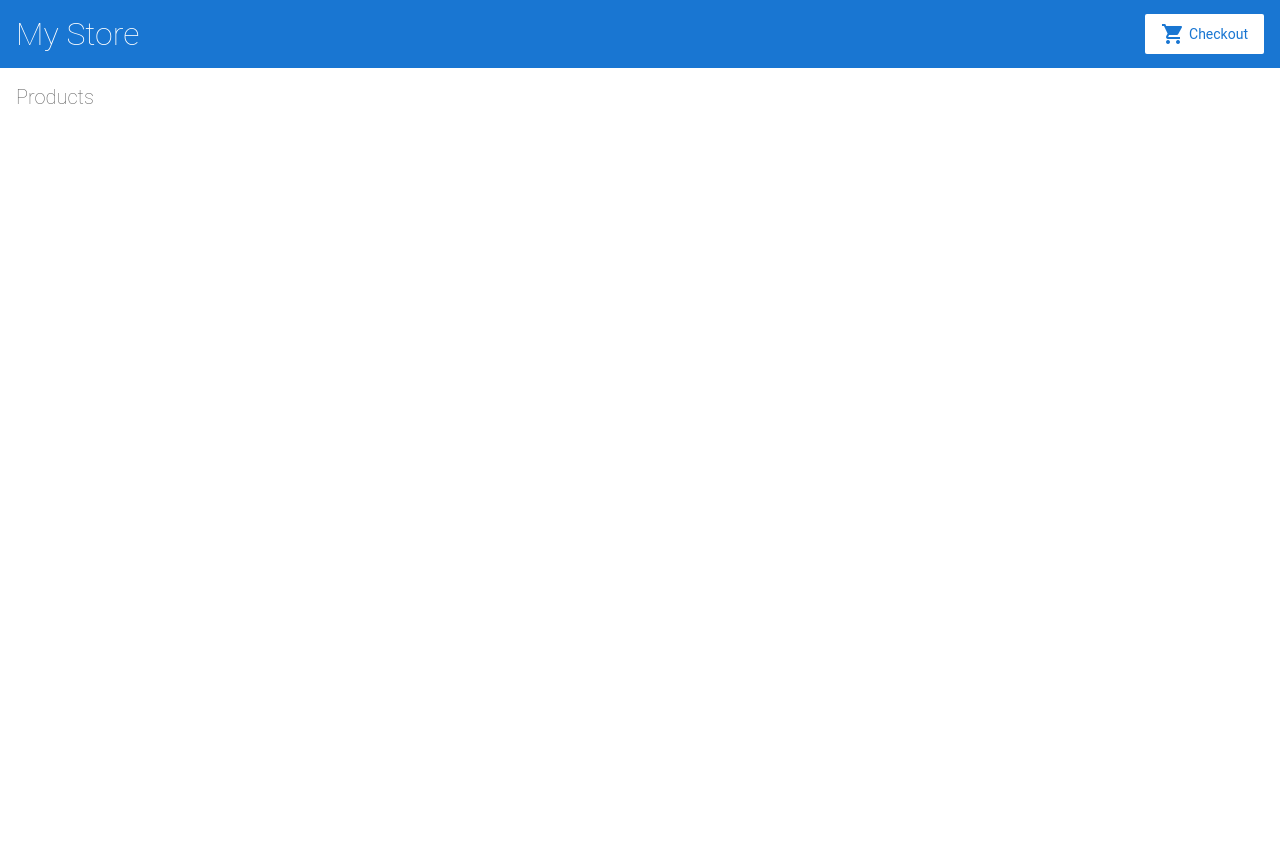
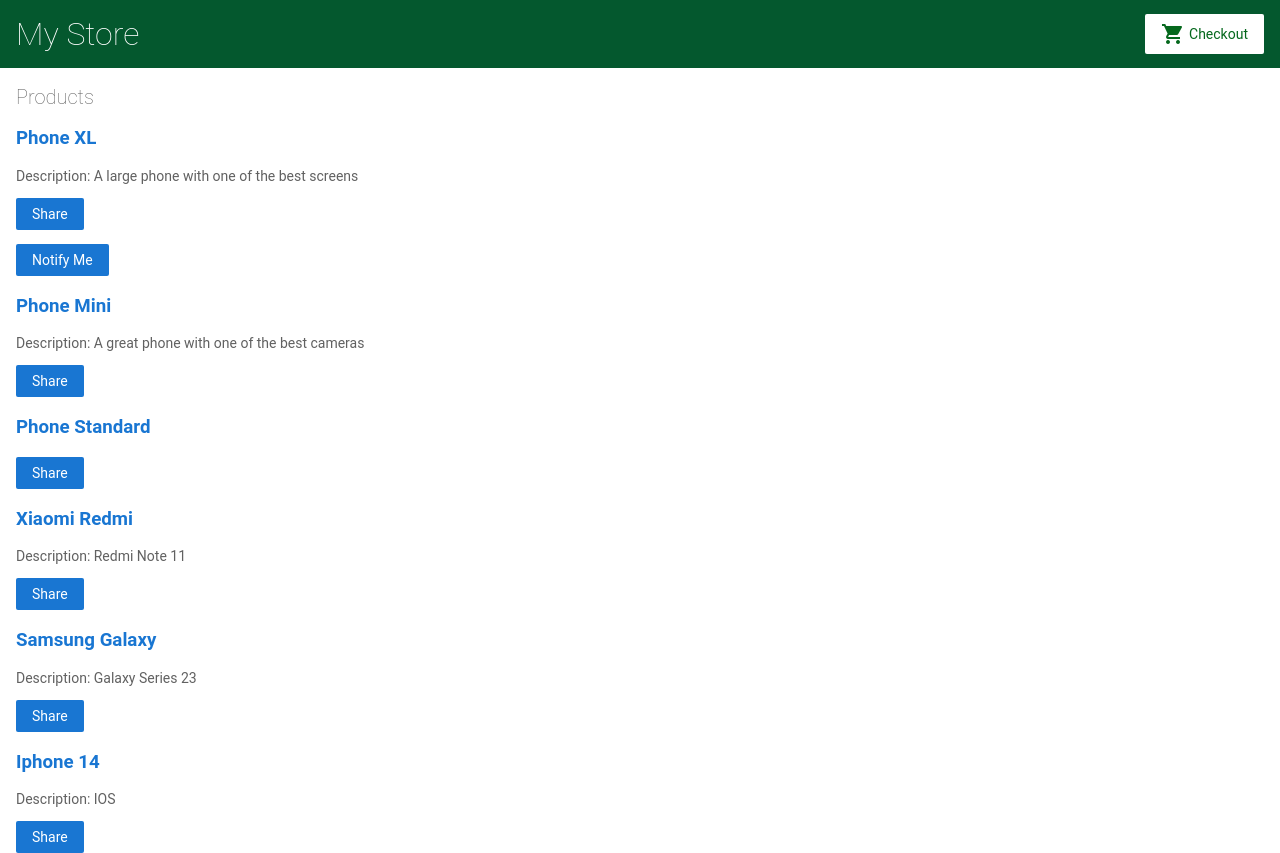
Before and after one commit to EdricMejia/angular-16Feb_Shopping, an Angular app: page / in a window 1280 px wide. Before the commit the page ends 800 px from the top, so only its background shows below. Built offline with nearby package versions, Linux system fonts and the light colour scheme.

Commit message:
5 files modified, 4 added

```diff
--- a/src/app/app.module.ts
+++ b/src/app/app.module.ts
@@ -6,6 +6,7 @@
 import { AppComponent } from './app.component';
 import { TopBarComponent } from './top-bar/top-bar.component';
 import { ProductListComponent } from './product-list/product-list.component';
+import { ProductAlertsComponent } from './product-alerts/product-alerts.component';
 
 @NgModule({
   imports: [
@@ -18,7 +19,8 @@
   declarations: [
     AppComponent,
     TopBarComponent,
-    ProductListComponent
+    ProductListComponent,
+    ProductAlertsComponent
   ],
   bootstrap: [
     AppComponent
--- /dev/null
+++ b/src/app/product-alerts/product-alerts.component.html
@@ -0,0 +1,3 @@
+<p *ngIf="product && product.price > 700">
+  <button type="button">Notify Me</button>
+</p>
--- a/src/app/product-list/product-list.component.html
+++ b/src/app/product-list/product-list.component.html
@@ -1,5 +1,21 @@
 <h2>Products</h2>
 
+<div *ngFor="let product of products">
+  <h3>
+    <a [title]="product.name + ' details'">
+      {{ product.name }}
+    </a>
+  </h3>
+
+  <p *ngIf="product.description">Description: {{ product.description }}</p>
+
+  <button type="button" (click)="share()">Share</button>
+
+  <app-product-alerts
+    [product]="product"
+    (notify)="onNotify()"
+  ></app-product-alerts>
+</div>
 
 <!--
 Copyright Google LLC. All Rights Reserved.
--- a/src/app/products.ts
+++ b/src/app/products.ts
@@ -3,6 +3,7 @@
   name: string;
   price: number;
   description: string;
+  stock: number;
 }
 
 export const products = [
@@ -10,22 +11,39 @@
     id: 1,
     name: 'Phone XL',
     price: 799,
-    description: 'A large phone with one of the best screens'
+    description: 'A large phone with one of the best screens',
   },
   {
     id: 2,
     name: 'Phone Mini',
     price: 699,
-    description: 'A great phone with one of the best cameras'
+    description: 'A great phone with one of the best cameras',
   },
   {
     id: 3,
     name: 'Phone Standard',
     price: 299,
-    description: ''
-  }
+    description: '',
+  },
+  {
+    id: 4,
+    name: 'Xiaomi Redmi',
+    price: 500,
+    description: 'Redmi Note 11',
+  },
+  {
+    id: 5,
+    name: 'Samsung Galaxy',
+    price: 299,
+    description: 'Galaxy Series 23',
+  },
+  {
+    id: 6,
+    name: 'Iphone 14',
+    price: 700,
+    description: 'IOS',
+  },
 ];
-
 
 /*
 Copyright Google LLC. All Rights Reserved.
--- a/src/app/top-bar/top-bar.component.html
+++ b/src/app/top-bar/top-bar.component.html
@@ -2,7 +2,9 @@
   <h1>My Store</h1>
 </a>
 
-<a class="button fancy-button"><i class="material-icons">shopping_cart</i>Checkout</a>
+<a class="button fancy-button"
+  ><i class="material-icons">shopping_cart</i>Checkout</a
+>
 
 <!--
 Copyright Google LLC. All Rights Reserved.
--- a/src/styles.css
+++ b/src/styles.css
@@ -17,7 +17,7 @@
   flex-direction: row;
 }
 
-router-outlet + *  {
+router-outlet + * {
   padding: 0 16px;
 }
 
@@ -31,7 +31,8 @@
   font-size: 20px;
 }
 
-h1, h2 {
+h1,
+h2 {
   font-weight: lighter;
 }
 
@@ -58,7 +59,7 @@
   border-radius: 2px;
   padding: 8px;
   margin-bottom: 16px;
-  border: 1px solid #BDBDBD;
+  border: 1px solid #bdbdbd;
 }
 
 label {
@@ -70,7 +71,8 @@
 }
 
 /* Button */
-.button, button {
+.button,
+button {
   display: inline-flex;
   align-items: center;
   padding: 8px 16px;
@@ -82,12 +84,14 @@
   border: none;
 }
 
-.button:hover, button:hover {
+.button:hover,
+button:hover {
   opacity: 0.8;
   font-weight: normal;
 }
 
-.button:disabled, button:disabled {
+.button:disabled,
+button:disabled {
   opacity: 0.5;
   cursor: auto;
 }
@@ -96,11 +100,11 @@
 
 .fancy-button {
   background-color: white;
-  color: #1976d2;
+  color: #05681d;
 }
 
 .fancy-button i.material-icons {
-  color: #1976d2;
+  color: #05681d;
   padding-right: 4px;
 }
 
@@ -109,7 +113,7 @@
 app-top-bar {
   width: 100%;
   height: 68px;
-  background-color: #1976d2;
+  background-color: #04582e;
   padding: 16px;
   display: flex;
   flex-direction: row;
@@ -124,7 +128,8 @@
 
 /* Checkout Cart, Shipping Prices */
 
-.cart-item, .shipping-item {
+.cart-item,
+.shipping-item {
   width: 100%;
   min-width: 400px;
   max-width: 450px;
@@ -134,9 +139,8 @@
   padding: 16px 32px;
   margin-bottom: 8px;
   border-radius: 2px;
-  background-color: #EEEEEE;
+  background-color: #eeeeee;
 }
-
 
 /*
 Copyright Google LLC. All Rights Reserved.
```
Also changed, not shown: src/app/product-alerts/product-alerts.component.ts (added, +12 -0 lines), src/app/product-alerts/product-alerts.component.css (added), 1 other file (tests, documents, lock files or other folders).
